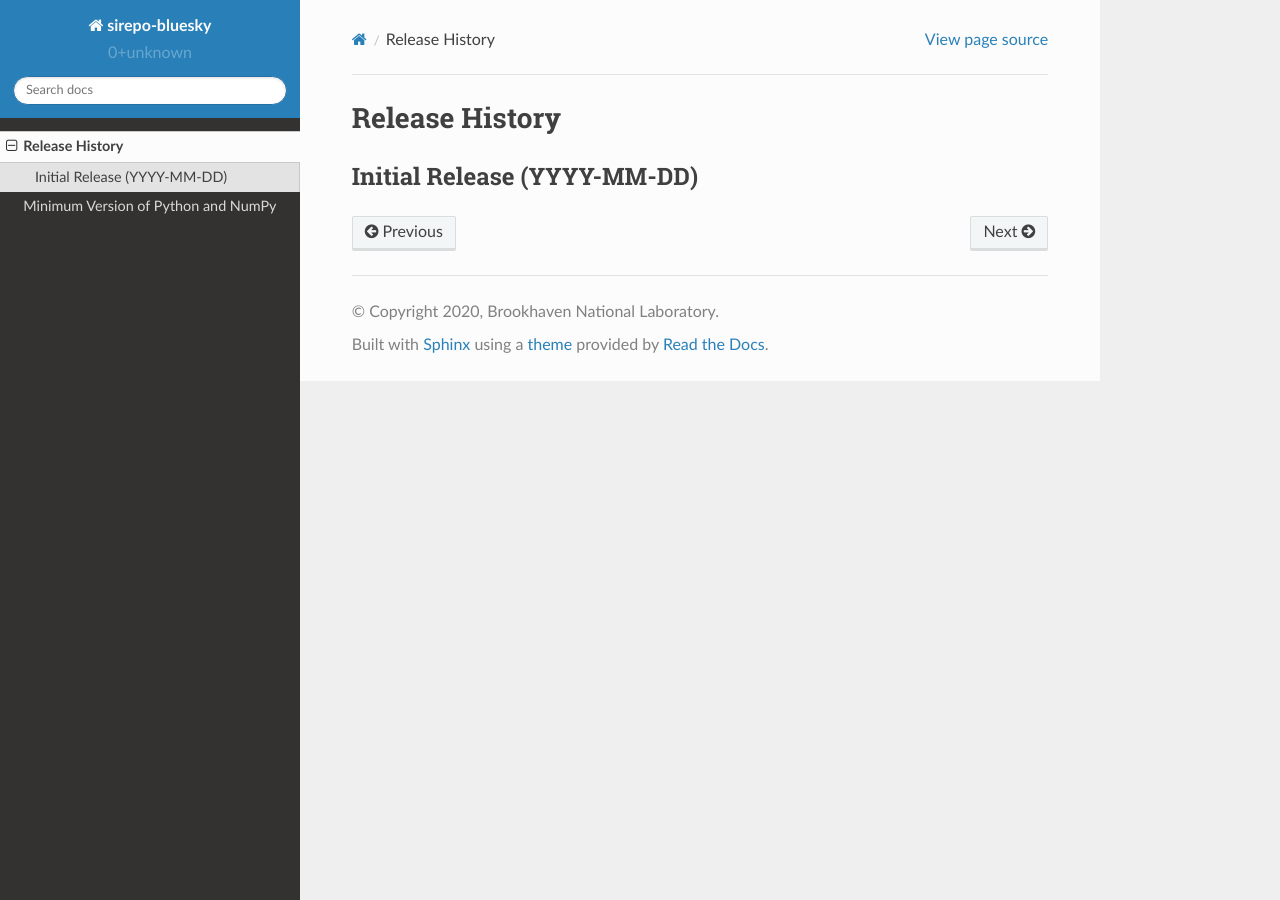
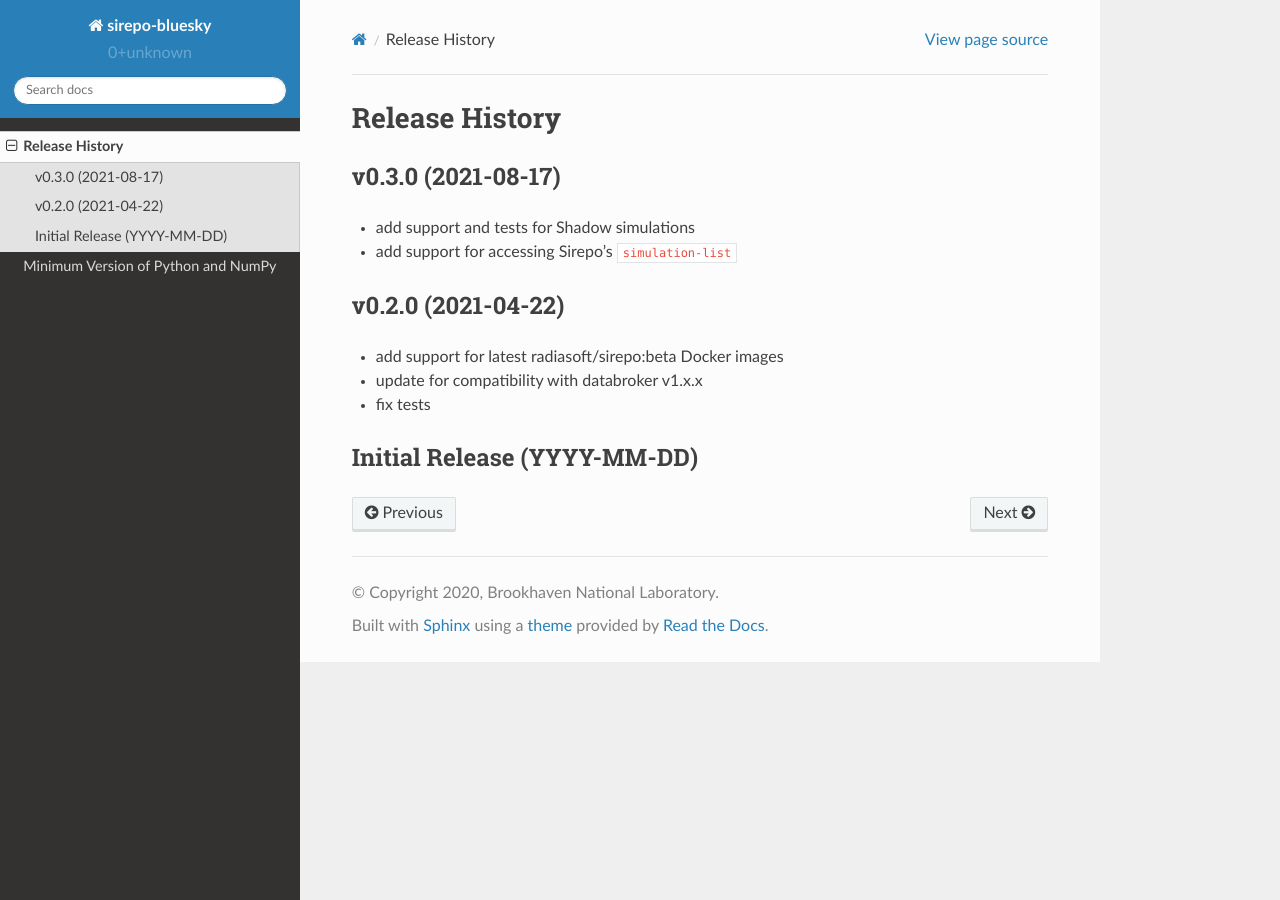
Before and after one commit to NSLS-II/sirepo-bluesky, a Sphinx documentation site: the page built from docs/source/release-history.rst, in a window 1280 px wide. Built offline with Sphinx 7.4.7 and the Read the Docs theme 2.0.0, drawn with Linux system fonts in a browser that asks for light colours; pages that are not in the unit, such as notebooks, are missing from menus.

Commit message:
update for v0.3.0

```diff
--- a/docs/source/release-history.rst
+++ b/docs/source/release-history.rst
@@ -2,5 +2,16 @@
 Release History
 ===============
 
+v0.3.0 (2021-08-17)
+-------------------
+- add support and tests for Shadow simulations
+- add support for accessing Sirepo's ``simulation-list``
+
+v0.2.0 (2021-04-22)
+-------------------
+- add support for latest radiasoft/sirepo:beta Docker images
+- update for compatibility with databroker v1.x.x
+- fix tests
+
 Initial Release (YYYY-MM-DD)
 ----------------------------
```
